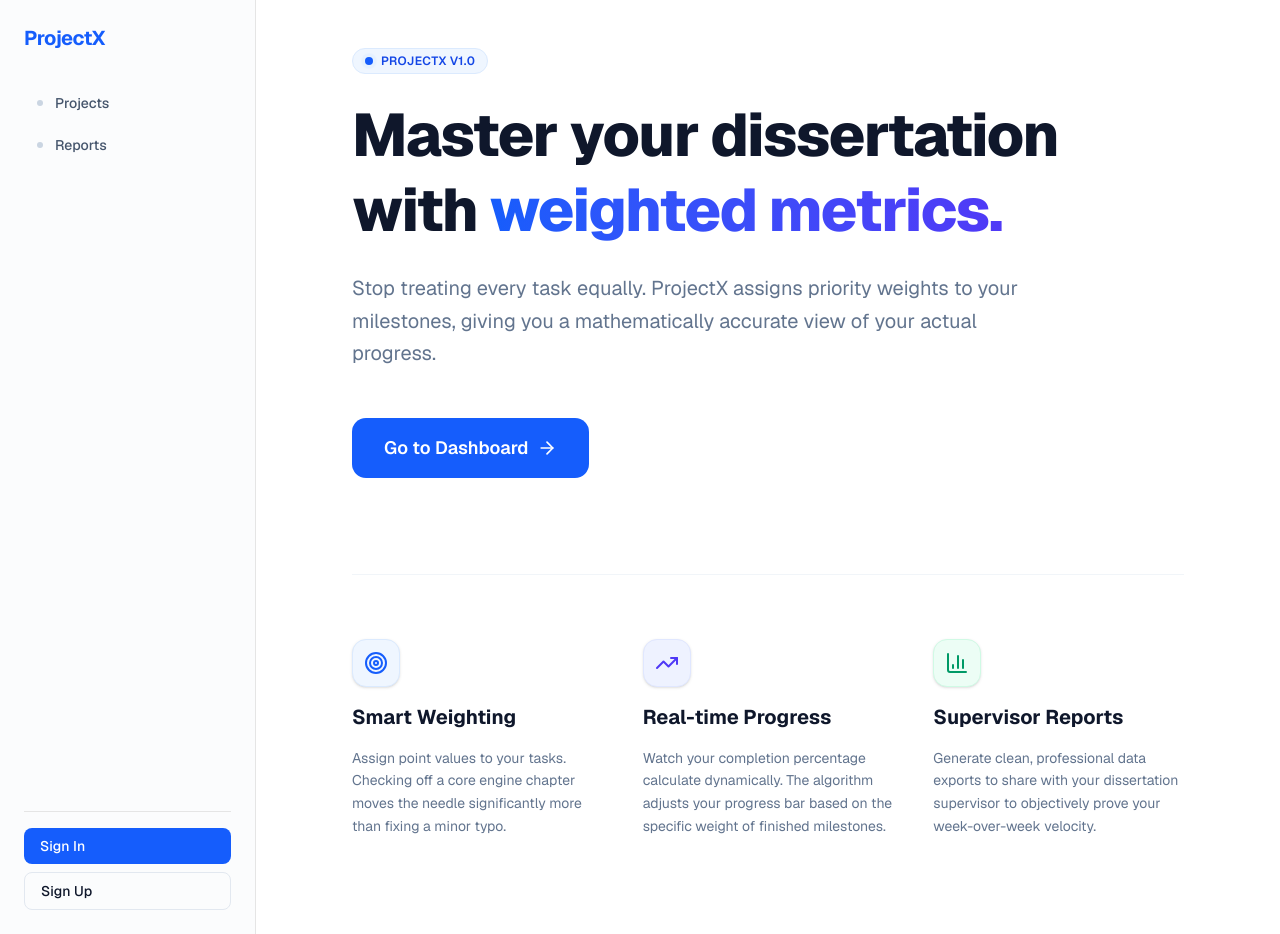
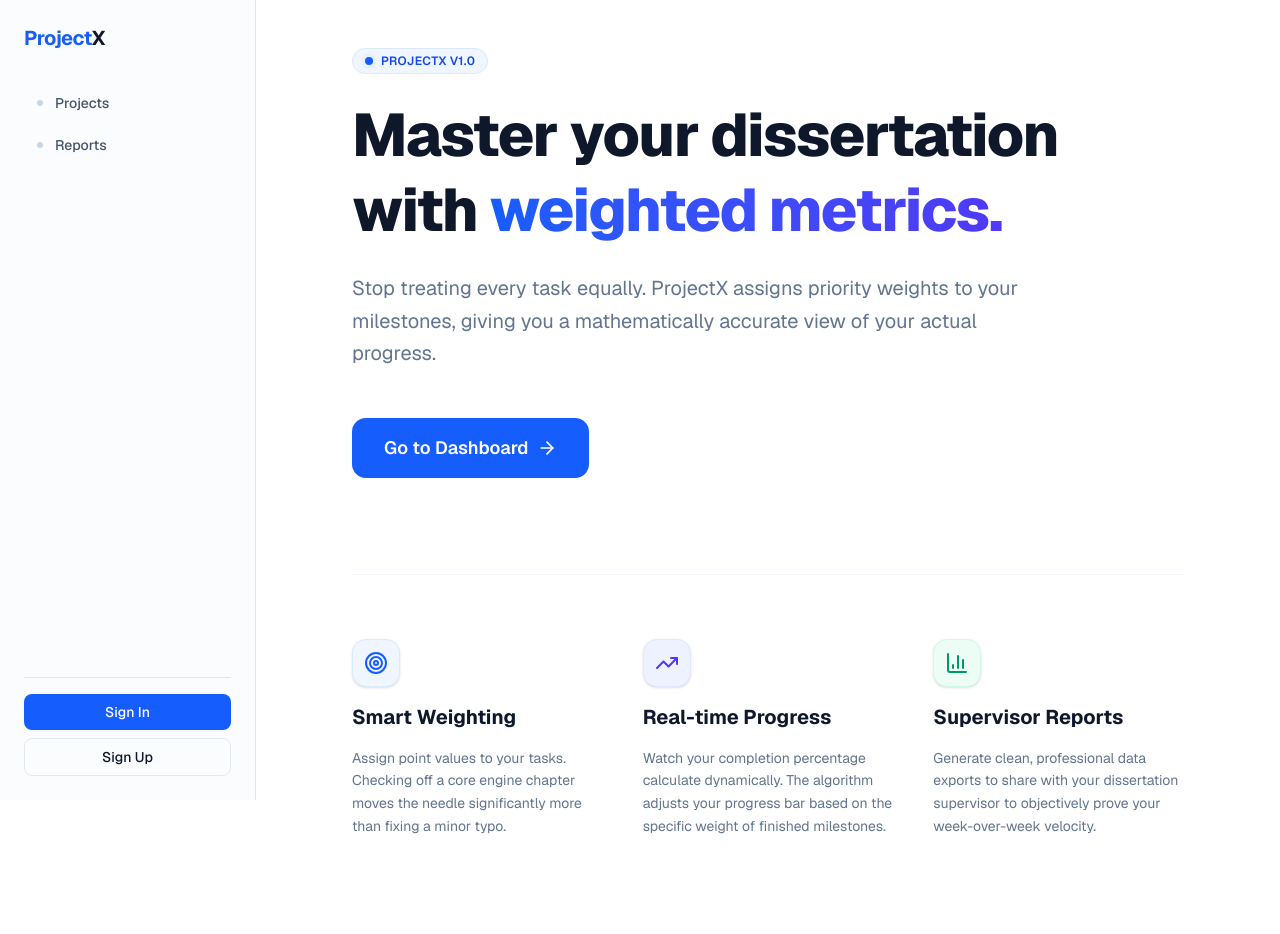
Before and after one commit to realwizz/projectx, a Next.js app: page / in a window 1280 px wide. Built offline with nearby package versions, Linux system fonts and the light colour scheme; no server answers.

Commit message:
added homepage to sidebar

```diff
--- a/app/layout.tsx
+++ b/app/layout.tsx
@@ -27,7 +27,7 @@
   children: React.ReactNode;
 }) {
   return (
-    <ClerkProvider>
+    <ClerkProvider afterSignOutUrl="/">
       <html
         lang="en"
         className={cn("font-sans", geist.variable)}
@@ -35,12 +35,16 @@
       >
         <body className="antialiased text-slate-900 bg-white">
           <div className="flex min-h-screen">
-            {/* Sidebar */}
-            <aside className="w-64 border-r p-6 flex flex-col justify-between bg-slate-50/50">
+            {/* --- SIDEBAR --- */}
+            <aside className="w-64 border-r p-6 flex flex-col justify-between bg-slate-50/50 sticky top-0 h-screen">
               <div>
-                <h2 className="font-bold text-xl tracking-tight text-blue-600">
-                  ProjectX
-                </h2>
+                {/* LOGO */}
+                <Link href="/" className="group inline-block">
+                  <h2 className="font-bold text-xl tracking-tight text-blue-600 transition-colors group-hover:text-blue-700">
+                    Project<span className="text-slate-900">X</span>
+                  </h2>
+                </Link>
+
                 <nav className="mt-8 flex flex-col gap-1">
                   <Link
                     href="/projects"
@@ -59,17 +63,17 @@
                 </nav>
               </div>
 
-              {/* New Clerk Auth Section */}
+              {/* --- AUTH --- */}
               <div className="border-t pt-4">
                 <Show when="signed-out">
                   <div className="flex flex-col gap-2">
                     <SignInButton mode="modal">
-                      <span className="w-full block text-left text-sm font-medium bg-blue-600 text-white py-2 px-4 rounded-md hover:bg-blue-700 transition-colors cursor-pointer rounded-md">
+                      <span className="w-full block text-center text-sm font-medium bg-blue-600 text-white py-2 px-4 rounded-md hover:bg-blue-700 transition-colors cursor-pointer">
                         Sign In
                       </span>
                     </SignInButton>
                     <SignUpButton mode="modal">
-                      <button className="w-full text-left text-sm font-medium border border-slate-200 py-2 px-4 rounded-md hover:bg-slate-100 transition-colors">
+                      <button className="w-full text-center text-sm font-medium border border-slate-200 py-2 px-4 rounded-md hover:bg-slate-100 transition-colors">
                         Sign Up
                       </button>
                     </SignUpButton>
@@ -84,7 +88,7 @@
                         Active Session
                       </span>
                       <span className="text-[10px] text-slate-500 italic">
-                        Dissertation
+                        Dissertation Mode
                       </span>
                     </div>
                   </div>
@@ -92,7 +96,7 @@
               </div>
             </aside>
 
-            {/* Page content */}
+            {/* --- MAIN PAGE CONTENT --- */}
             <main className="flex-1 overflow-y-auto">{children}</main>
           </div>
         </body>
```
